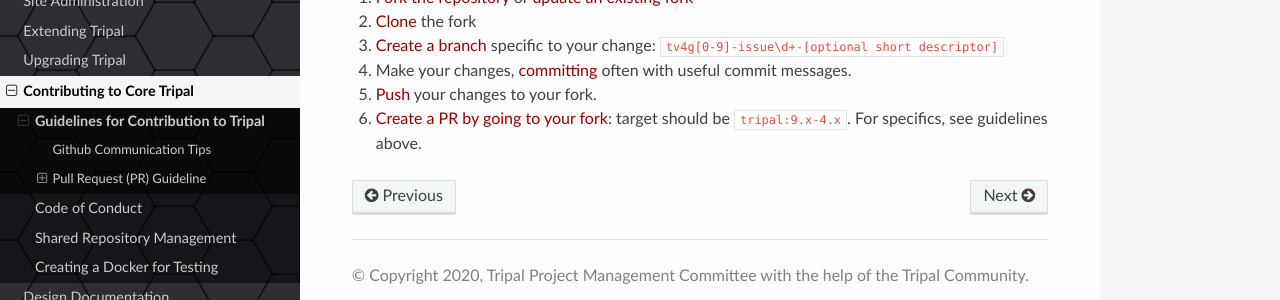
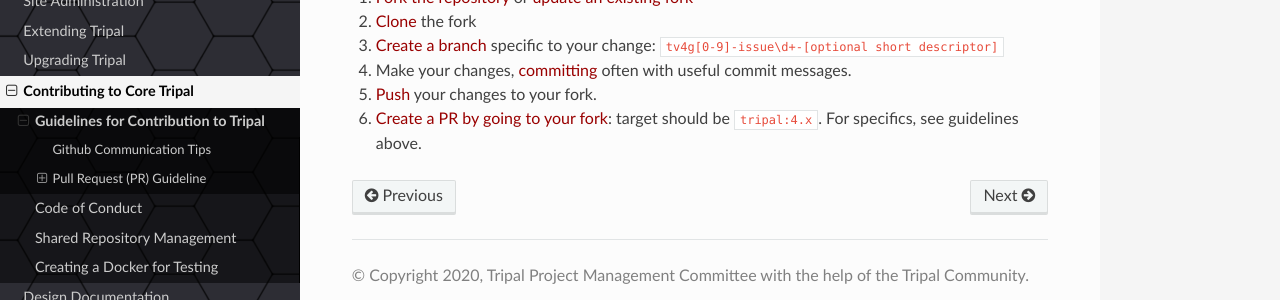
Before and after one commit to tripal/tripal_doc, a Sphinx documentation site: the page built from docs/contributing/contribution-guidelines.rst, in a window 1280 px wide and 900 px high, scrolled down 1890 px. Shown: the part 555-855 px from the top of the window. Built offline with Sphinx 7.4.7 and the Read the Docs theme 2.0.0, drawn with Linux system fonts in a browser that asks for light colours.

Commit message:
Update contribution-guidelines.rst

```diff
--- a/docs/contributing/contribution-guidelines.rst
+++ b/docs/contributing/contribution-guidelines.rst
@@ -57,8 +57,8 @@
 3. `Create a branch <https://git-scm.com/book/en/v2/Git-Branching-Basic-Branching-and-Merging>`_ specific to your change: ``tv4g[0-9]-issue\d+-[optional short descriptor]``
 4. Make your changes, `committing <https://git-scm.com/docs/git-commit#_examples>`_ often with useful commit messages.
 5. `Push <https://git-scm.com/docs/git-push#_examples>`_ your changes to your fork.
-6. `Create a PR by going to your fork <https://docs.github.com/en/github/collaborating-with-issues-and-pull-requests/creating-a-pull-request-from-a-fork>`_: target should be ``tripal:9.x-4.x``. For specifics, see guidelines above.
+6. `Create a PR by going to your fork <https://docs.github.com/en/github/collaborating-with-issues-and-pull-requests/creating-a-pull-request-from-a-fork>`_: target should be ``tripal:4.x``. For specifics, see guidelines above.
 
 .. note:
 
-  If you are a `committer <>`_, you can clone the Tripal repository directly with no need to create or maintain a fork. Please make sure you are always creating new branches off of ``9.x-4.x`` and that you have pulled all recent changes to ``9.x-4.x`` before creating a new branch.
+  If you are a `committer <>`_, you can clone the Tripal repository directly with no need to create or maintain a fork. Please make sure you are always creating new branches off of ``4.x`` and that you have pulled all recent changes to ``4.x`` before creating a new branch.
```
